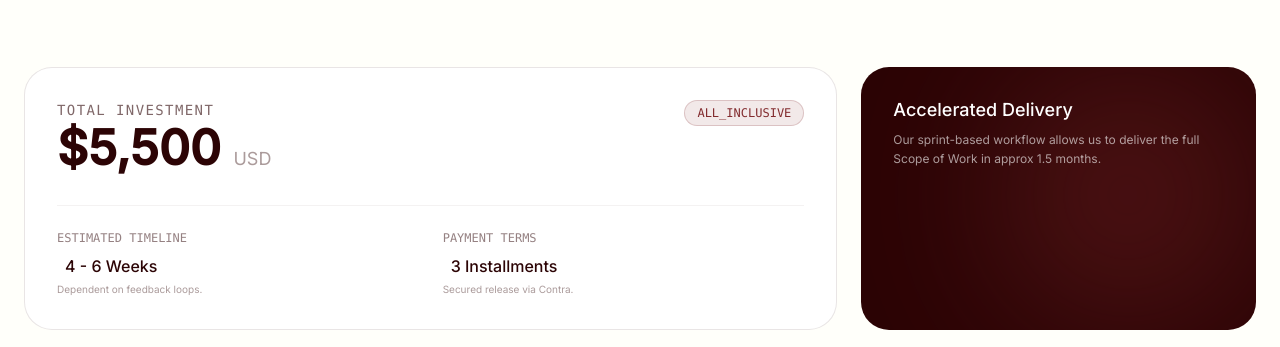
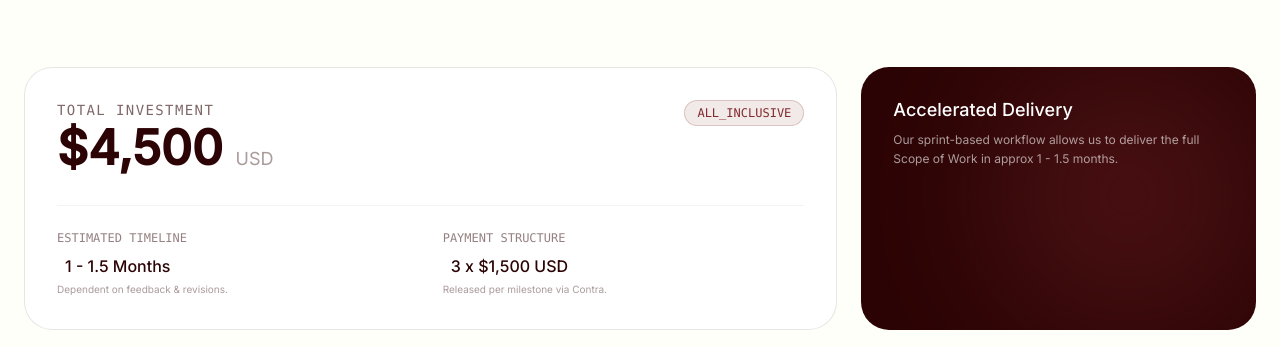
Before and after one commit to eneaslivv/livvstudio, a Next.js app: page /presentation/krufood in a window 1280 px wide. Shown: the part 4740-5087 px from the top of the page. Built offline with nearby package versions, Linux system fonts and the light colour scheme; no server answers.

Commit message:
chore: update budget to 4500 and clarify timeline feedback loop

```diff
--- a/app/presentation/krufood/page.tsx
+++ b/app/presentation/krufood/page.tsx
@@ -514,7 +514,7 @@ export default function KrufoodPresentation() {
                             <div className="flex justify-between items-start mb-8">
                                 <div>
                                     <h3 className="text-sm font-mono text-[#2c0405]/60 uppercase tracking-widest mb-1">Total Investment</h3>
-                                    <div className="text-4xl md:text-5xl font-semibold text-[#2c0405]">$5,500 <span className="text-lg text-[#2c0405]/40 font-normal">USD</span></div>
+                                    <div className="text-4xl md:text-5xl font-semibold text-[#2c0405]">$4,500 <span className="text-lg text-[#2c0405]/40 font-normal">USD</span></div>
                                 </div>
                                 <div className="px-3 py-1 bg-[#822b2e]/10 text-[#822b2e] rounded-full text-xs font-mono border border-[#822b2e]/20">ALL_INCLUSIVE</div>
                             </div>
@@ -524,17 +524,17 @@ export default function KrufoodPresentation() {
                                     <h4 className="text-xs font-mono text-[#2c0405]/50 uppercase mb-2">Estimated Timeline</h4>
                                     <p className="text-[#2c0405] font-medium flex items-center gap-2">
                                         <span className="iconify text-[#822b2e]" data-icon="lucide:calendar-clock"></span>
-                                        4 - 6 Weeks
+                                        1 - 1.5 Months
                                     </p>
-                                    <p className="text-[10px] text-[#2c0405]/40 mt-1">Dependent on feedback loops.</p>
+                                    <p className="text-[10px] text-[#2c0405]/40 mt-1">Dependent on feedback & revisions.</p>
                                 </div>
                                 <div>
-                                    <h4 className="text-xs font-mono text-[#2c0405]/50 uppercase mb-2">Payment Terms</h4>
+                                    <h4 className="text-xs font-mono text-[#2c0405]/50 uppercase mb-2">Payment Structure</h4>
                                     <p className="text-[#2c0405] font-medium flex items-center gap-2">
                                         <span className="iconify text-[#822b2e]" data-icon="lucide:credit-card"></span>
-                                        3 Installments
+                                        3 x $1,500 USD
                                     </p>
-                                    <p className="text-[10px] text-[#2c0405]/40 mt-1">Secured release via Contra.</p>
+                                    <p className="text-[10px] text-[#2c0405]/40 mt-1">Released per milestone via Contra.</p>
                                 </div>
                             </div>
                         </div>
@@ -546,7 +546,7 @@ export default function KrufoodPresentation() {
                                 <span className="iconify w-8 h-8 opacity-60 mb-4" data-icon="lucide:timer"></span>
                                 <h3 className="text-lg font-medium leading-tight mb-2">Accelerated Delivery</h3>
                                 <p className="text-white/60 text-xs leading-relaxed">
-                                    Our sprint-based workflow allows us to deliver the full Scope of Work in approx 1.5 months.
+                                    Our sprint-based workflow allows us to deliver the full Scope of Work in approx 1 - 1.5 months.
                                 </p>
                             </div>
                         </div>
```
